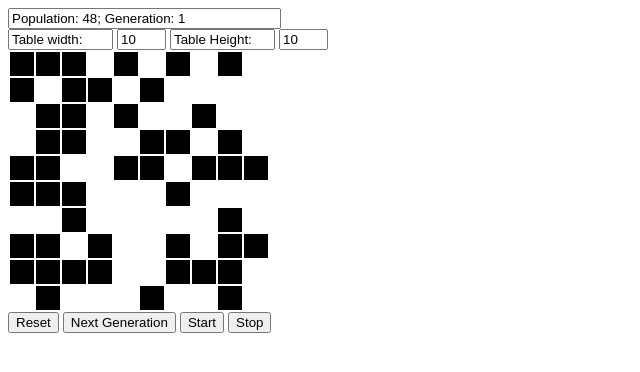
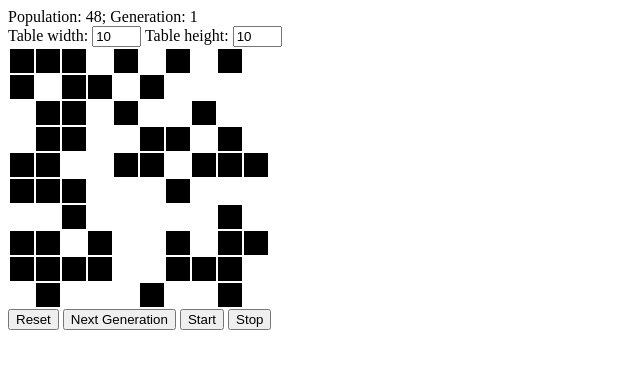
Before and after one commit to cesardv/gameoflife, a plain HTML site: page tempGL.html in a window 1280 px wide. Shown: the whole page, without its empty margins (0-640 px from the left). Drawn offline with Linux system fonts and the light colour scheme.

Commit message:
added comments and change some text boxes to labels

```diff
--- a/gl.js
+++ b/gl.js
@@ -12,10 +12,12 @@ function createTable() {
     // rl is row length, cl is column length
     var rl = document.forms.game.row.value;
     var cl = document.forms.game.col.value;
+    // reset the population and generation
     pop = 0;
     gen = 0;
+    // clear the form
     document.getElementById("container").innerHTML = "";
-    // t is current array
+    // t is current array with random values of 1 and 0
     t = new Array(rl);
     for (var i = 0; i < rl; i++) {
         t[i] = new Array(cl);
@@ -25,23 +27,26 @@ function createTable() {
             t[i][j] = Math.floor(Math.random() * 2);
         }
     }
+    //create html labels
     var table = document.createElement('table');
     var baseRow = document.createElement('tr');
     var baseCell = document.createElement('td');
+    //change the size of the cells based on squarecell class in css
     baseCell.className = "squarecell";
+    // container is the form
     var container = document.getElementById('container');
-
+    // iterate through current array
     for (var i = 0; i < rl; i++) {
         //Create a new row
         var myRow = baseRow.cloneNode(false);
         for (var j = 0; j < cl; j++) {
             //Create a new cell, you could loop this for multiple cells
             var myCell = baseCell.cloneNode(false);
+            //set the value of the cell to be the value of the array
             myCell.innerHTML = t[i][j];
-//            myCell.style.width="2px";
-//            myCell.style.height="2px";
             //Append new cell
             myRow.appendChild(myCell);
+            // if cell value is 1, background is black, else white
             if (t[i][j] == 1){
                 myCell.style.backgroundColor = "black";
                 pop++;
@@ -56,32 +61,44 @@ function createTable() {
         //Append new row
         table.appendChild(myRow);
     }
+    // update the generation
     gen++;
+    // update the form to draw the table
     container.appendChild(table);
+    // change the text in the label
     popm = "Population: " + pop + "; Generation: " + gen;
-    document.forms.game.lives.value = popm;
+    document.getElementById("lives").innerHTML = popm;
 }
+// start the increment automatically by calling next() constantly
 function start() {
     if(time) return;
     time = setInterval(next, 1000);
     next();
 }
+// stop the increments
 function stop(){
     clearInterval(time);
     time=null;
 }
+// calls the first function and reset the generation
 function reset() {
     createTable();
     gen = 0;
 }
 function next(){
-
+    // rl is row length user typed in text box
     var rl = document.forms.game.row.value;
+    // cl is column length user typed in text box
     var cl = document.forms.game.col.value;
+    // reset population to be zero
     pop = 0;
+    // update generation
     gen++;
+    // clear the form
     document.getElementById("container").innerHTML = "";
+    // alive_count is for number of alive cells
     var alive_count;
+    //initialize new array
     var n = new Array(rl);
     for (var i = 0; i < rl; i++) {
         n[i] = new Array(cl);
@@ -91,6 +108,7 @@ function next(){
             n[i][j] = 0;
         }
     }
+    //determine the contents of new array
     for(var i = 0; i < rl; i++){
         for(var j = 0; j < cl; j++){
             alive_count = 0;
@@ -132,13 +150,15 @@ function next(){
         }
 
     }
-
+    //create html labels
     var table = document.createElement('table');
     var baseRow = document.createElement('tr');
     var baseCell = document.createElement('td');
+    //change the size of the cells based on squarecell class in css
     baseCell.className = "squarecell";
+    //container is the form
     var container = document.getElementById('container');
-
+    //iterate through the new array
     for (var i = 0; i < rl; i++) {
         //Create a new row
         var myRow = baseRow.cloneNode(false);
@@ -149,6 +169,7 @@ function next(){
 
             //Append new cell
             myRow.appendChild(myCell);
+            // if cell value is 1, background is black, else white
             if (n[i][j] == 1){
                 myCell.style.backgroundColor = "black";
                 pop++;
@@ -163,16 +184,19 @@ function next(){
         //Append new row
         table.appendChild(myRow);
     }
-
+    // update the form to draw the table
     container.appendChild(table);
+    // update the current array with the new array
     for (var i = 0; i < rl; i++) {
         for (var j = 0; j < cl; j++) {
             t[i][j] = n[i][j];
         }
     }
+    // change the text in the label
     popm = "Population: " + pop + "; Generation: " + gen;
-    document.forms.game.lives.value = popm;
+    document.getElementById("lives").innerHTML = popm;
 }
+// this is for mouse clicks
 function change(){
 
 }
--- a/tempGL.html
+++ b/tempGL.html
@@ -9,11 +9,11 @@
     </head>
     <body onload="createTable();">
         <FORM onSubmit="" NAME="game">
-             <INPUT TYPE="text" NAME="lives" SIZE="31" MAXLENGTH="40" VALUE="Population: 0; Generation: 0">
+             <label id="lives">Population: 0; Generation: 0</label>
              <br />
-             <INPUT TYPE="text" NAME="collabel" SIZE="10" MAXLENGTH="10" VALUE="Table width: ">
+             <label id="collabel">Table width:</label>
              <INPUT TYPE="text" NAME="col" SIZE="3" MAXLENGTH="3" VALUE="10">
-             <INPUT TYPE="text" NAME="rowlabel" SIZE="10" MAXLENGTH="10" VALUE="Table Height: ">
+             <label id="rowlabel">Table height:</label>
              <INPUT TYPE="text" NAME="row" SIZE="3" MAXLENGTH="3" VALUE="10">
         </FORM>
         <div id="container">
```
